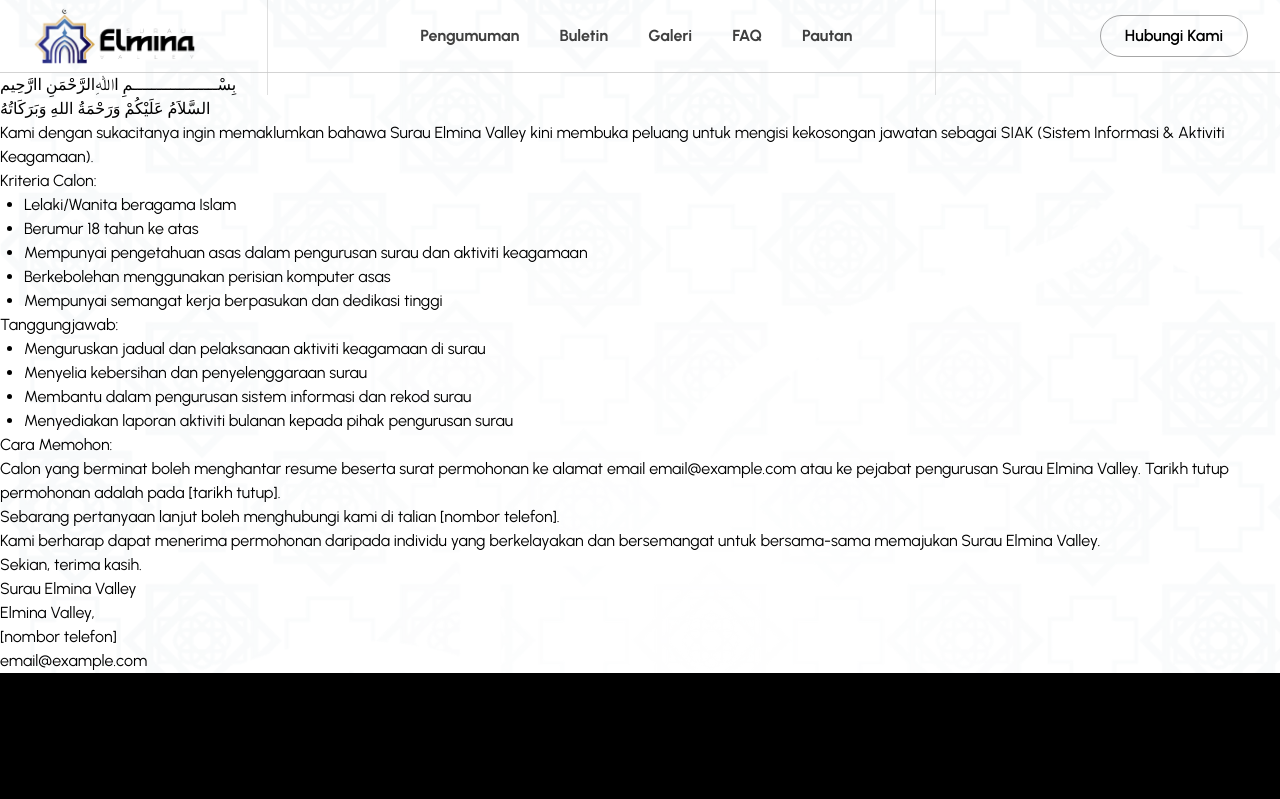
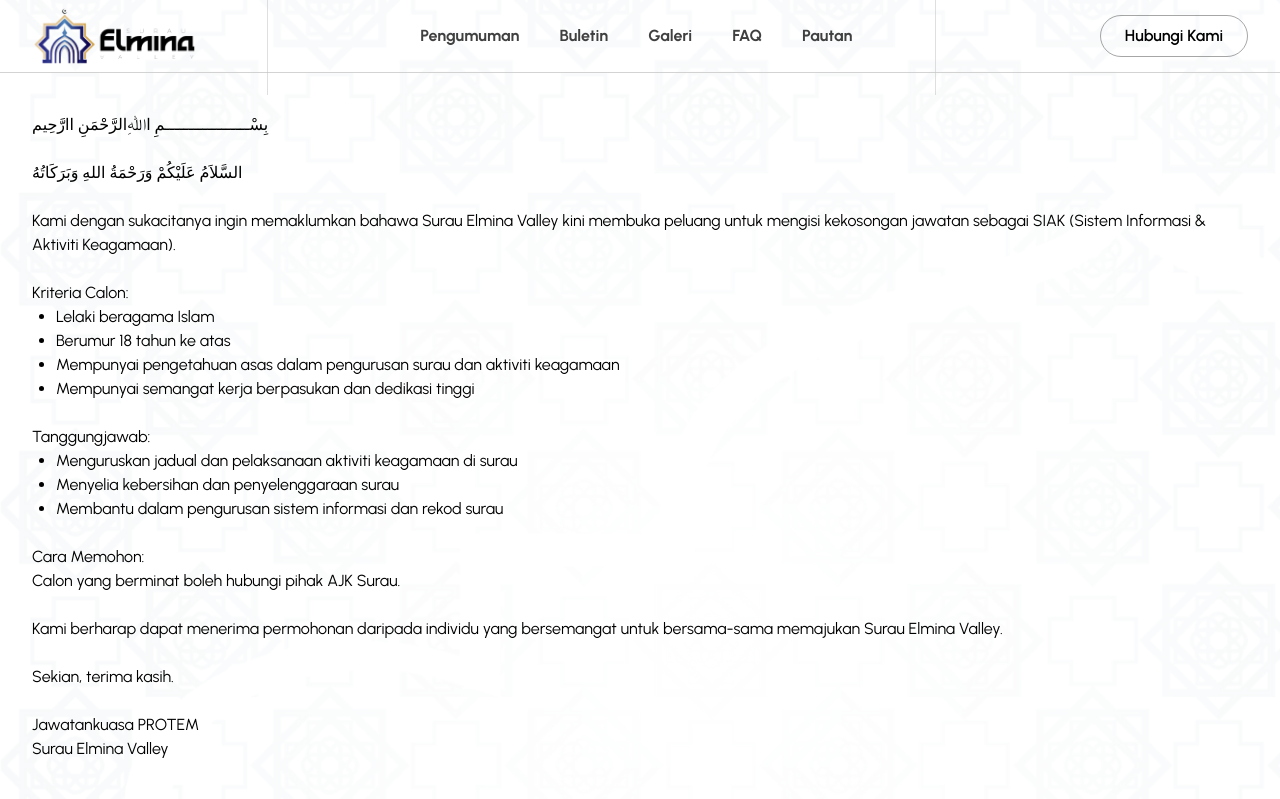
Before and after one commit to hafiyharizan/sev_dev, a Next.js app: page /siak in a window 1280 px wide. Shown: the top 799 px of the page. Built offline with nearby package versions, Linux system fonts and the light colour scheme.

Commit message:
update page SIAK

```diff
--- a/app/components/Navbar/Navbar.tsx
+++ b/app/components/Navbar/Navbar.tsx
@@ -26,7 +26,7 @@ const navigation: NavigationItem[] = [
         children: [
             { name: 'Jawatankuasa PROTEM', href: '/ajk', current: false },
             { name: 'Pendaftaran Ahli Tabung Khairat', href: '/khairat', current: false },
-            { name: 'Pendaftaran Ahli Tabung Khairat', href: '/siak', current: false },
+            { name: 'Kekosongan Jawatan SIAK', href: '/siak', current: false },
             // Add more dropdown items as needed
         ]
     },
--- a/app/siak/page.tsx
+++ b/app/siak/page.tsx
@@ -2,42 +2,40 @@ import React from 'react';
 
 const JobVacancyAnnouncement: React.FC = () => {
     return (
-        <div >
+        <div className='mx-auto max-w-7xl my-10 sm:pb-10 px-6 lg:px-8'>
             <p>بِسْــــــــــــــــــمِ اﷲِالرَّحْمَنِ اارَّحِيم</p>
+            <br />
             <p>السَّلاَمُ عَلَيْكُمْ وَرَحْمَةُ اللهِ وَبَرَكَاتُهُ</p>
-
+            <br />
             <p>Kami dengan sukacitanya ingin memaklumkan bahawa Surau Elmina Valley kini membuka peluang untuk mengisi kekosongan jawatan sebagai SIAK (Sistem Informasi & Aktiviti Keagamaan).</p>
-
+            <br />
             <h3>Kriteria Calon:</h3>
             <ul style={{ listStyleType: 'disc', marginLeft: '1.5rem' }}>
-                <li>Lelaki/Wanita beragama Islam</li>
+                <li>Lelaki beragama Islam</li>
                 <li>Berumur 18 tahun ke atas</li>
                 <li>Mempunyai pengetahuan asas dalam pengurusan surau dan aktiviti keagamaan</li>
-                <li>Berkebolehan menggunakan perisian komputer asas</li>
                 <li>Mempunyai semangat kerja berpasukan dan dedikasi tinggi</li>
             </ul>
-
+            <br />
             <h3>Tanggungjawab:</h3>
             <ul style={{ listStyleType: 'disc', marginLeft: '1.5rem' }}>
                 <li>Menguruskan jadual dan pelaksanaan aktiviti keagamaan di surau</li>
                 <li>Menyelia kebersihan dan penyelenggaraan surau</li>
                 <li>Membantu dalam pengurusan sistem informasi dan rekod surau</li>
-                <li>Menyediakan laporan aktiviti bulanan kepada pihak pengurusan surau</li>
             </ul>
+            <br />
+            <h3>Cara Memohon:</h3>
+            <p>Calon yang berminat boleh hubungi pihak AJK Surau.</p>
+            <br />
 
-            <h3>Cara Memohon:</h3>
-            <p>Calon yang berminat boleh menghantar resume beserta surat permohonan ke alamat email <a href="mailto:email@example.com">email@example.com</a> atau ke pejabat pengurusan Surau Elmina Valley. Tarikh tutup permohonan adalah pada [tarikh tutup].</p>
-
-            <p>Sebarang pertanyaan lanjut boleh menghubungi kami di talian <a href="tel:+123456789">[nombor telefon]</a>.</p>
-
-            <p>Kami berharap dapat menerima permohonan daripada individu yang berkelayakan dan bersemangat untuk bersama-sama memajukan Surau Elmina Valley.</p>
+            <p>Kami berharap dapat menerima permohonan daripada individu yang bersemangat untuk bersama-sama memajukan Surau Elmina Valley.</p>
+            <br />
 
             <p>Sekian, terima kasih.</p>
+            <br />
 
-            <p>Surau Elmina Valley<br />
-            Elmina Valley,<br />
-            [nombor telefon]<br />
-            <a href="mailto:email@example.com">email@example.com</a></p>
+            <p>Jawatankuasa PROTEM <br/>
+            Surau Elmina Valley</p>
         </div>
     );
 }
```
